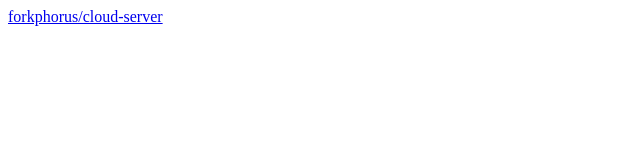
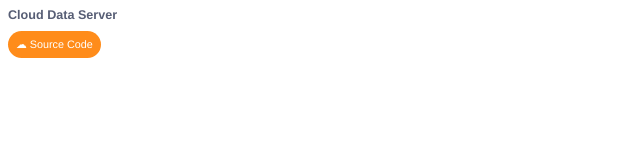
Before and after one commit to TurboWarp/cloud-server, a website: page public/index.html in a window 1280 px wide. Shown: the whole page, without its empty margins (0-640 px from the left). Drawn offline with Linux system fonts and the light colour scheme.

Commit message:
New default index.html
Better than that old placeholder, anyways.

```diff
--- a/public/index.html
+++ b/public/index.html
@@ -1 +1,39 @@
-<a href="https://github.com/forkphorus/cloud-server">forkphorus/cloud-server</a>
+<!DOCTYPE html>
+<html>
+
+<head>
+  <title>Cloud Data Server</title>
+  <style>
+    body {
+      font-family: "Helvetica Neue", Helvetica, sans-serif;
+    }
+    .label {
+      font-size: 9.45pt;
+      font-weight: bold;
+      color: #575E75;
+    }
+    .var {
+      display: inline-block;
+      background-color: #FF8C1A;
+      border-radius: 15px;
+      font-size: 8.1pt;
+      color: white;
+      font-weight: 500;
+      padding-top: 7px;
+      padding-bottom: 7px;
+      padding-left: 8px;
+      padding-right: 8px;
+      text-decoration: none;
+    }
+    .var.cloud::before {
+      content: '☁ ';
+    }
+  </style>
+</head>
+
+<body>
+  <h1 class="label">Cloud Data Server</h1>
+  <a href="https://github.com/forkphorus/cloud-server" class="var cloud">Source Code</a>
+</body>
+
+</html>
```
